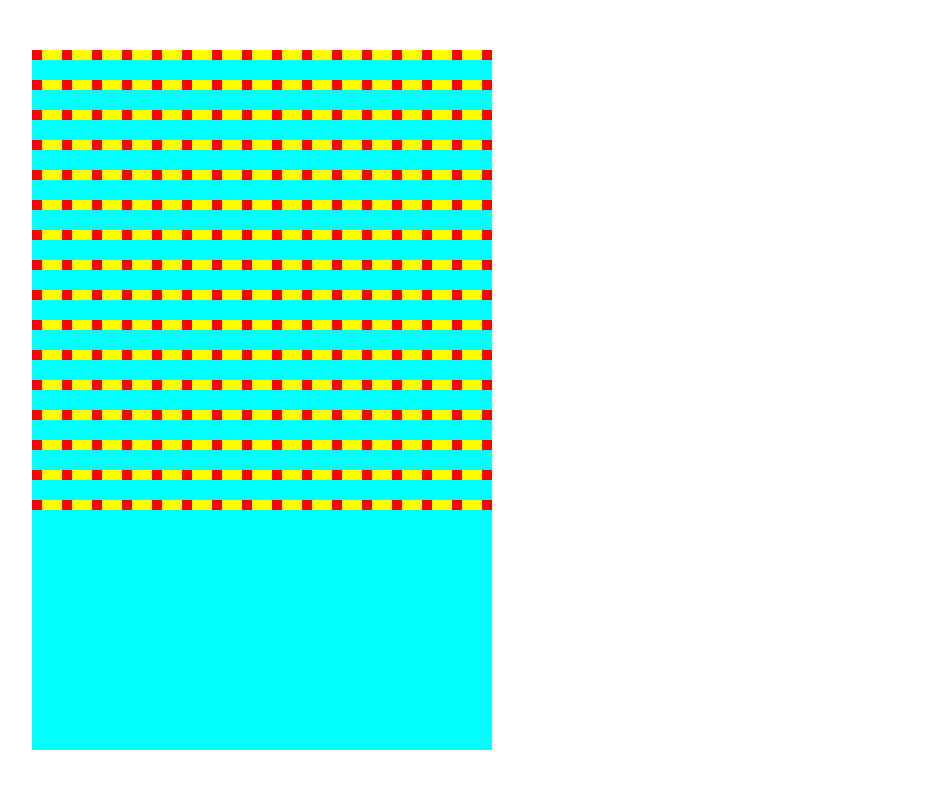
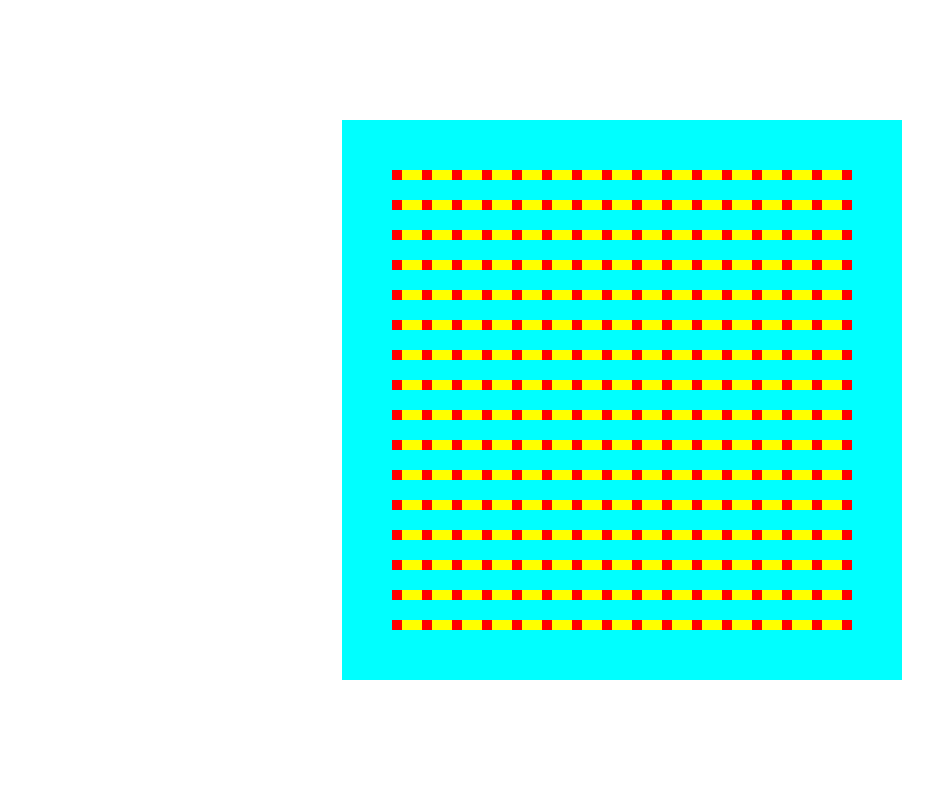
Before and after one commit to CodeByBlazej/Etch-a-Sketch, a plain HTML site: page index.html in a window 1280 px wide. Shown: the whole page, without its empty margins (18-951 px from the left). Drawn offline with Linux system fonts and the light colour scheme.

Commit message:
center the whole grid on the screen

```diff
--- a/style.css
+++ b/style.css
@@ -2,15 +2,16 @@ body{
   margin: 0;
   height: 100vh;
   display: flex;
+  align-items: center;
+  justify-content: center;
 }
 
 
 .container{
   margin: 50px;
-  /* padding: 50px; */
+  padding: 50px;
   background-color: aqua;
   display: flex;
   flex-direction: column;
-  /* flex-wrap: wrap; */
   gap: 20px;
 }
```
